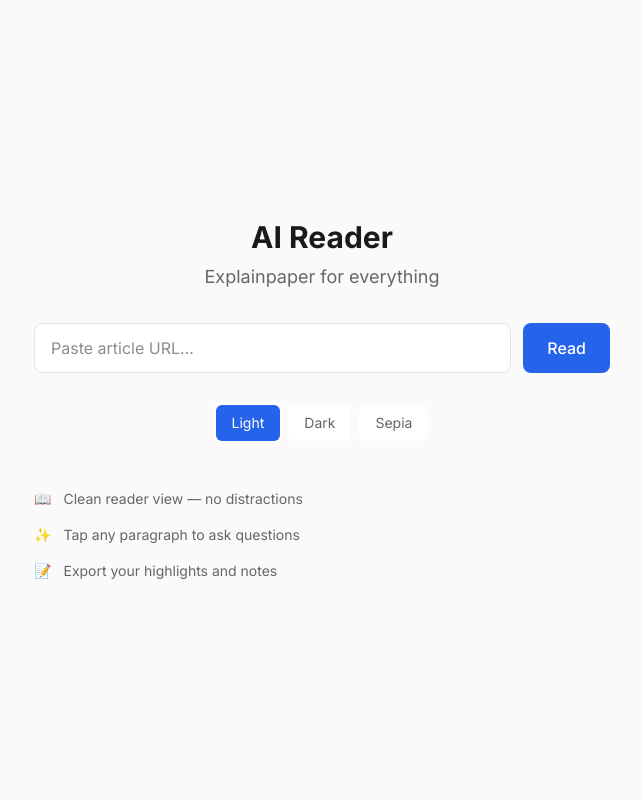
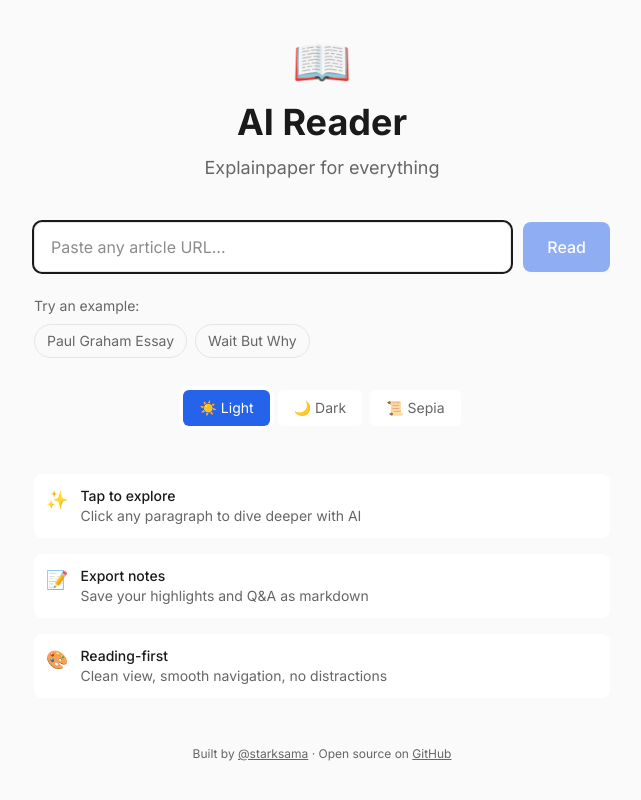
Before and after one commit to starksama/ai-reader, a Next.js app: page / in a window 1280 px wide. Shown: the whole page, without its empty margins (318-959 px from the left). Built offline with nearby package versions, Linux system fonts and the light colour scheme.

Commit message:
feat: improved home page
- Bigger logo and better hierarchy
- Example URLs to try (Paul Graham, Wait But Why)
- Theme switcher with icons
- Feature cards with descriptions
- Footer with GitHub links
- Better visual polish

```diff
--- a/src/app/page.tsx
+++ b/src/app/page.tsx
@@ -6,24 +6,38 @@
 
 export default function Home() {
   const [url, setUrl] = useState('');
+  const [isLoading, setIsLoading] = useState(false);
   const router = useRouter();
   const { theme, setTheme } = useThemeStore();
 
-  const handleSubmit = (e: React.FormEvent) => {
+  const handleSubmit = async (e: React.FormEvent) => {
     e.preventDefault();
-    if (url.trim()) {
-      router.push(`/read?url=${encodeURIComponent(url)}`);
-    }
+    if (!url.trim()) return;
+
+    setIsLoading(true);
+    router.push(`/read?url=${encodeURIComponent(url)}`);
   };
 
   const themes: Theme[] = ['light', 'dark', 'sepia'];
+
+  const exampleUrls = [
+    {
+      label: 'Paul Graham Essay',
+      url: 'http://www.paulgraham.com/greatwork.html',
+    },
+    {
+      label: 'Wait But Why',
+      url: 'https://waitbutwhy.com/2014/05/fermi-paradox.html',
+    },
+  ];
 
   return (
     <main className="min-h-screen flex flex-col items-center justify-center p-6">
       <div className="w-full max-w-xl">
         {/* Header */}
-        <div className="text-center mb-8">
-          <h1 className="text-3xl font-bold mb-2" style={{ color: 'var(--text-primary)' }}>
+        <div className="text-center mb-10">
+          <div className="text-5xl mb-4">📖</div>
+          <h1 className="text-3xl md:text-4xl font-bold mb-3" style={{ color: 'var(--text-primary)' }}>
             AI Reader
           </h1>
           <p className="text-lg" style={{ color: 'var(--text-secondary)' }}>
@@ -32,65 +46,120 @@
         </div>
 
         {/* URL Input */}
-        <form onSubmit={handleSubmit} className="mb-8">
+        <form onSubmit={handleSubmit} className="mb-6">
           <div className="flex gap-3">
             <input
               type="url"
               value={url}
               onChange={(e) => setUrl(e.target.value)}
-              placeholder="Paste article URL..."
-              className="flex-1 px-4 py-3 rounded-lg border focus:outline-none focus:ring-2"
+              placeholder="Paste any article URL..."
+              className="flex-1 px-4 py-3 rounded-lg border focus:outline-none focus:ring-2 transition-shadow"
               style={{
                 backgroundColor: 'var(--bg-secondary)',
                 borderColor: 'var(--border)',
                 color: 'var(--text-primary)',
               }}
+              disabled={isLoading}
+              autoFocus
             />
             <button
               type="submit"
-              className="px-6 py-3 rounded-lg font-medium text-white transition-opacity hover:opacity-90"
+              disabled={isLoading || !url.trim()}
+              className="px-6 py-3 rounded-lg font-medium text-white transition-all hover:opacity-90 disabled:opacity-50"
               style={{ backgroundColor: 'var(--accent)' }}
             >
-              Read
+              {isLoading ? '...' : 'Read'}
             </button>
           </div>
         </form>
 
+        {/* Example URLs */}
+        <div className="mb-8">
+          <p className="text-sm mb-2" style={{ color: 'var(--text-secondary)' }}>
+            Try an example:
+          </p>
+          <div className="flex flex-wrap gap-2">
+            {exampleUrls.map((example) => (
+              <button
+                key={example.url}
+                onClick={() => setUrl(example.url)}
+                className="px-3 py-1.5 rounded-full text-sm border transition-colors hover:border-current"
+                style={{
+                  borderColor: 'var(--border)',
+                  color: 'var(--text-secondary)',
+                }}
+              >
+                {example.label}
+              </button>
+            ))}
+          </div>
+        </div>
+
         {/* Theme Switcher */}
-        <div className="flex justify-center gap-2">
+        <div className="flex justify-center gap-2 mb-12">
           {themes.map((t) => (
             <button
               key={t}
               onClick={() => setTheme(t)}
               className={`px-4 py-2 rounded-md text-sm capitalize transition-all ${
-                theme === t ? 'ring-2' : ''
+                theme === t ? 'ring-2 ring-offset-2' : ''
               }`}
               style={{
                 backgroundColor: theme === t ? 'var(--accent)' : 'var(--bg-secondary)',
                 color: theme === t ? '#fff' : 'var(--text-secondary)',
-                borderColor: 'var(--border)',
               }}
             >
-              {t}
+              {t === 'light' && '☀️'} {t === 'dark' && '🌙'} {t === 'sepia' && '📜'} {t}
             </button>
           ))}
         </div>
 
-        {/* Features Preview */}
-        <div className="mt-12 grid gap-4 text-sm" style={{ color: 'var(--text-secondary)' }}>
-          <div className="flex items-start gap-3">
-            <span>📖</span>
-            <span>Clean reader view — no distractions</span>
+        {/* Features */}
+        <div className="grid gap-4 text-sm" style={{ color: 'var(--text-secondary)' }}>
+          <div className="flex items-start gap-3 p-3 rounded-lg" style={{ backgroundColor: 'var(--bg-secondary)' }}>
+            <span className="text-lg">✨</span>
+            <div>
+              <p className="font-medium" style={{ color: 'var(--text-primary)' }}>Tap to explore</p>
+              <p>Click any paragraph to dive deeper with AI</p>
+            </div>
           </div>
-          <div className="flex items-start gap-3">
-            <span>✨</span>
-            <span>Tap any paragraph to ask questions</span>
+          <div className="flex items-start gap-3 p-3 rounded-lg" style={{ backgroundColor: 'var(--bg-secondary)' }}>
+            <span className="text-lg">📝</span>
+            <div>
+              <p className="font-medium" style={{ color: 'var(--text-primary)' }}>Export notes</p>
+              <p>Save your highlights and Q&A as markdown</p>
+            </div>
           </div>
-          <div className="flex items-start gap-3">
-            <span>📝</span>
-            <span>Export your highlights and notes</span>
+          <div className="flex items-start gap-3 p-3 rounded-lg" style={{ backgroundColor: 'var(--bg-secondary)' }}>
+            <span className="text-lg">🎨</span>
+            <div>
+              <p className="font-medium" style={{ color: 'var(--text-primary)' }}>Reading-first</p>
+              <p>Clean view, smooth navigation, no distractions</p>
+            </div>
           </div>
         </div>
+
+        {/* Footer */}
+        <p className="text-center text-xs mt-12" style={{ color: 'var(--text-secondary)' }}>
+          Built by{' '}
+          <a
+            href="https://github.com/starksama"
+            target="_blank"
+            rel="noopener noreferrer"
+            className="underline hover:opacity-70"
+          >
+            @starksama
+          </a>
+          {' '}· Open source on{' '}
+          <a
+            href="https://github.com/starksama/ai-reader"
+            target="_blank"
+            rel="noopener noreferrer"
+            className="underline hover:opacity-70"
+          >
+            GitHub
+          </a>
+        </p>
       </div>
     </main>
   );
```
